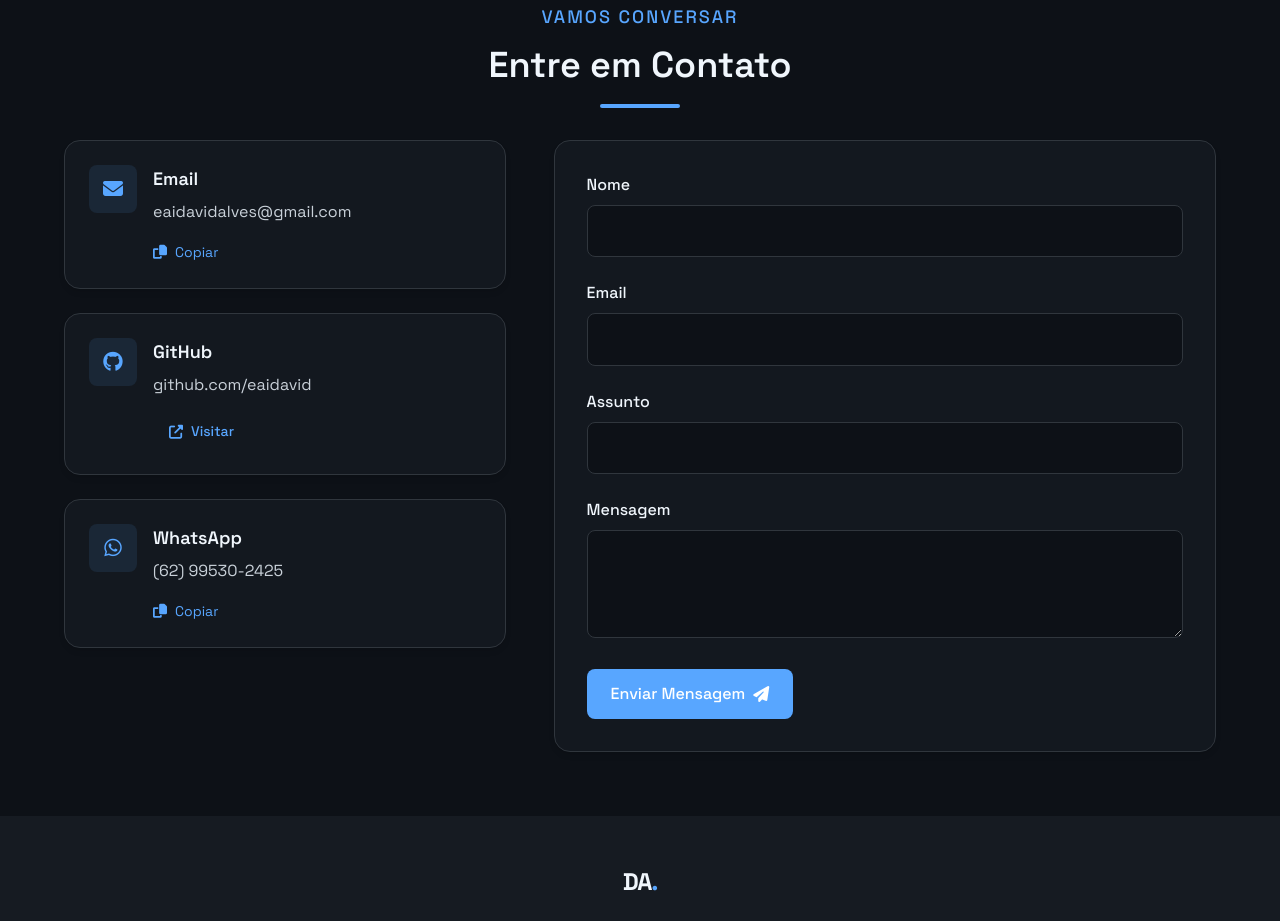
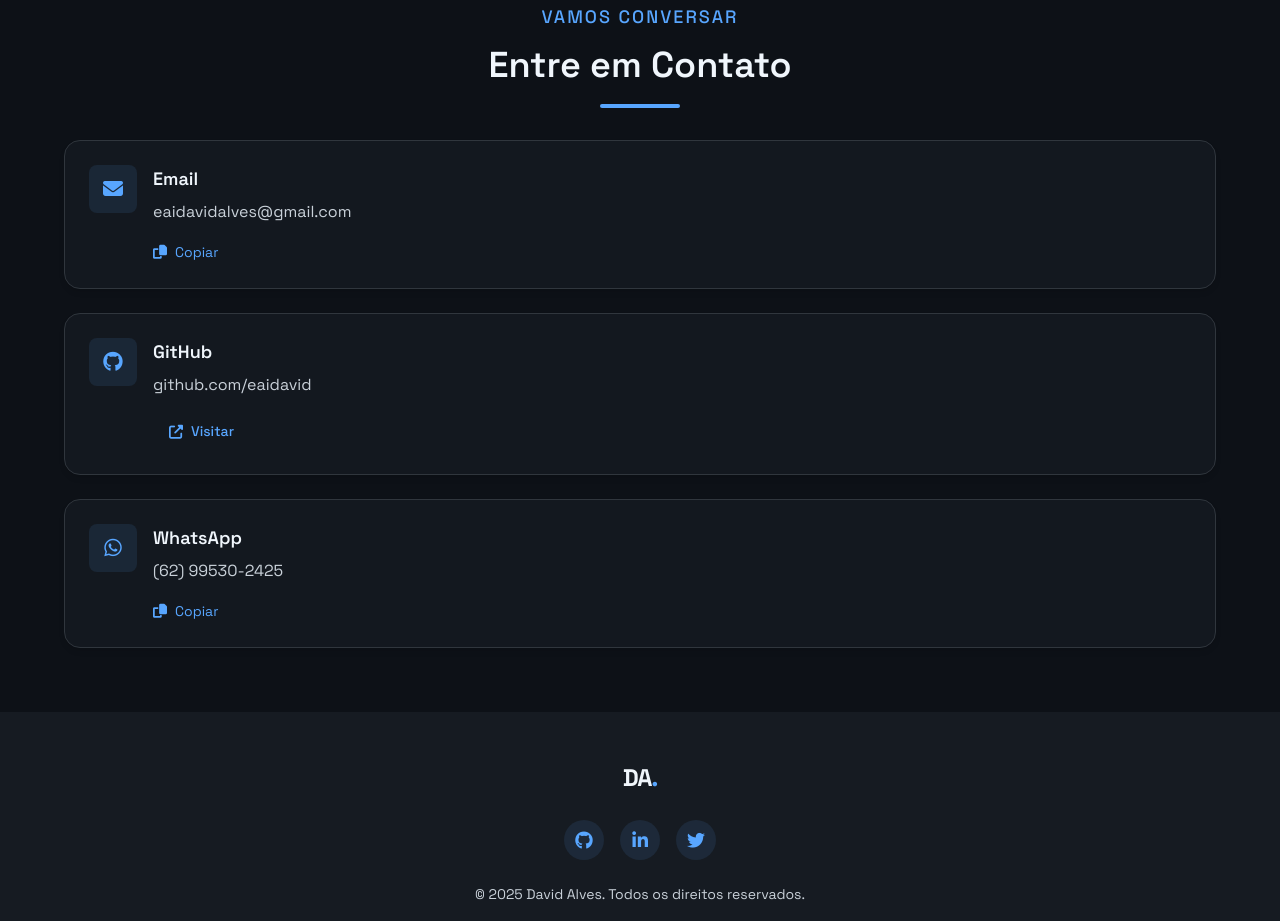
Before and after one commit to eaidavid/portfolio, a website built with Vite: page index.html in a window 1280 px wide. Shown: the part 3068-3989 px from the top of the page. Built offline with nearby package versions, Linux system fonts and the light colour scheme.

Commit message:
Update index.html

```diff
--- a/index.html
+++ b/index.html
@@ -401,30 +401,7 @@
                 </div>
               </div>
             </div>
-            <div class="contact-form-container">
-              <form class="contact-form" id="contactForm">
-                <div class="form-group">
-                  <label for="name" data-key="name-label">Nome</label>
-                  <input type="text" id="name" name="name" required>
-                </div>
-                <div class="form-group">
-                  <label for="email" data-key="email-label">Email</label>
-                  <input type="email" id="email" name="email" required>
-                </div>
-                <div class="form-group">
-                  <label for="subject" data-key="subject-label">Assunto</label>
-                  <input type="text" id="subject" name="subject" required>
-                </div>
-                <div class="form-group">
-                  <label for="message" data-key="message-label">Mensagem</label>
-                  <textarea id="message" name="message" rows="4" required></textarea>
-                </div>
-                <button type="submit" class="btn btn-primary">
-                  <span data-key="send-message">Enviar Mensagem</span>
-                  <i class="fas fa-paper-plane"></i>
-                </button>
-              </form>
-            </div>
+
           </div>
         </div>
       </section>
```
